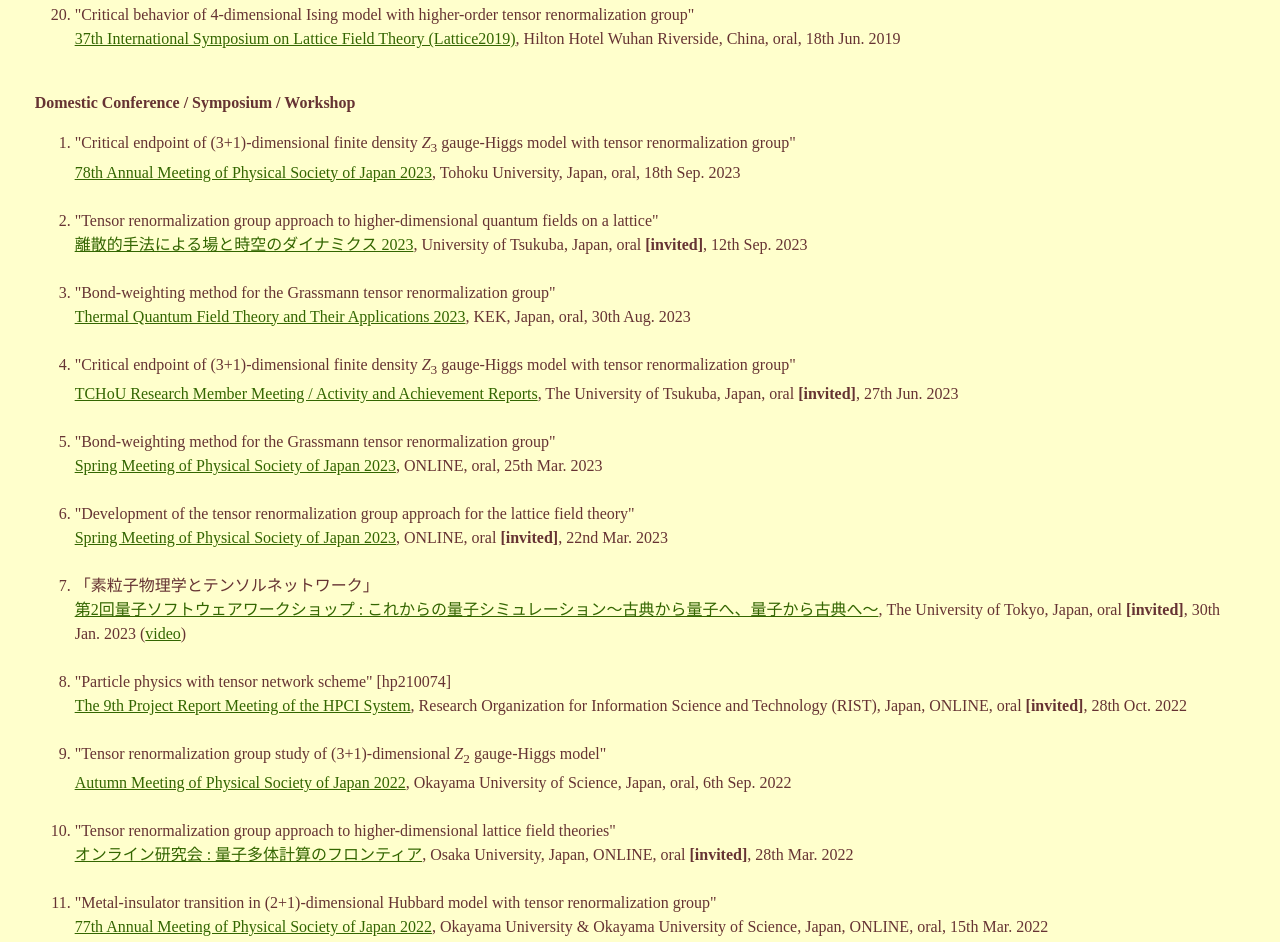
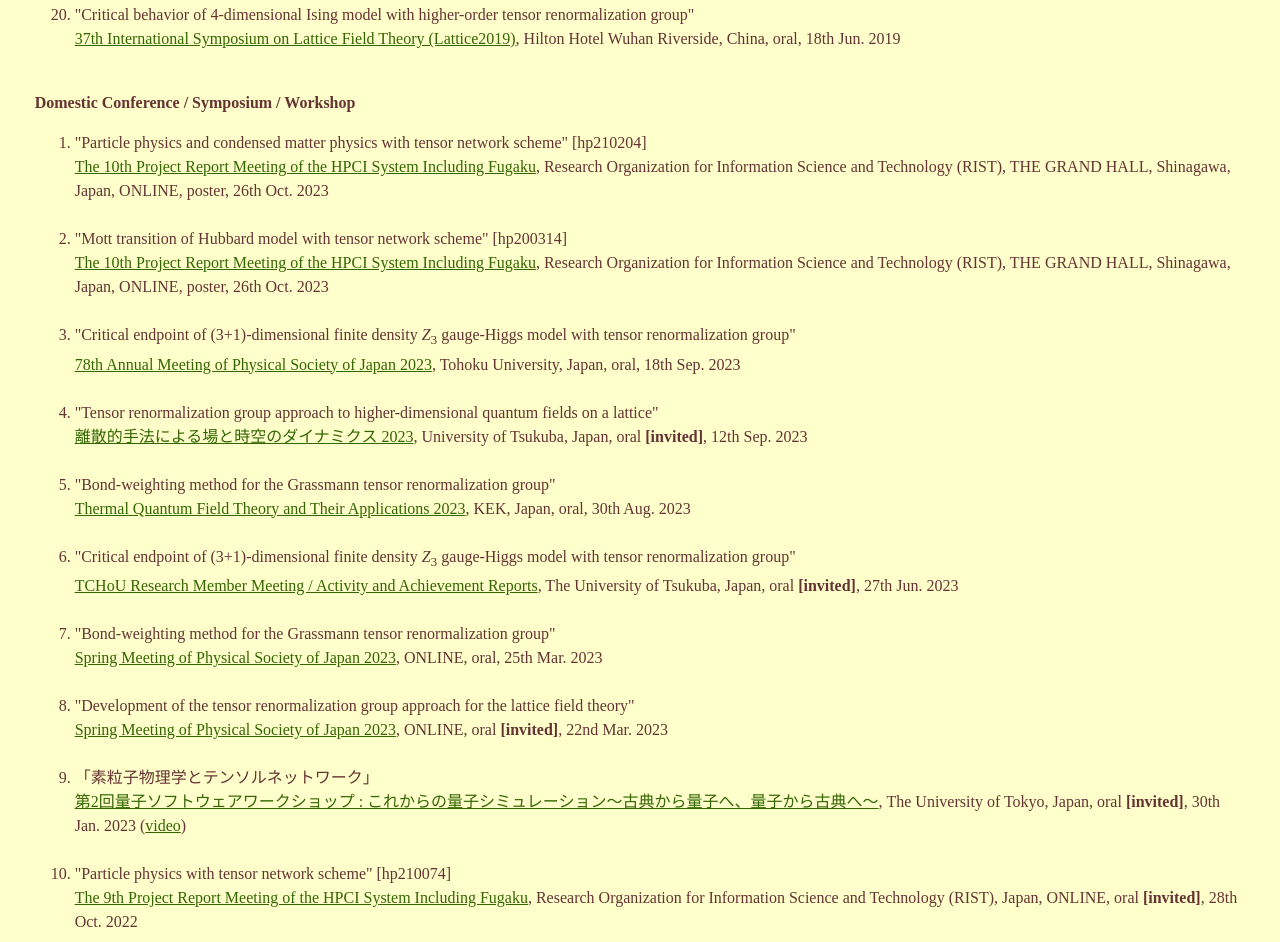
Before and after one commit to akiyama-es/akiyama-es.github.io, a plain HTML site: page HP/presentation.html in a window 1280 px wide. Shown: the part 1578-2520 px from the top of the page. Drawn offline with Linux system fonts and the light colour scheme.

Commit message:
Update presentation.html

```diff
--- a/HP/presentation.html
+++ b/HP/presentation.html
@@ -133,6 +133,13 @@
     <ol>
 
         <!--<ol>-->
+	<li>"Particle physics and condensed matter physics with tensor network scheme" [hp210204]<br/>
+        <a href="https://www.hpci-office.jp/en/events/project_report_meeting">The 10th Project Report Meeting of the HPCI System Including Fugaku</a>, Research Organization for Information Science and Technology (RIST), THE GRAND HALL, Shinagawa, Japan, ONLINE, poster, 26th Oct. 2023
+        </li><br/>
+
+	<li>"Mott transition of Hubbard model with tensor network scheme" [hp200314]<br/>
+        <a href="https://www.hpci-office.jp/en/events/project_report_meeting">The 10th Project Report Meeting of the HPCI System Including Fugaku</a>, Research Organization for Information Science and Technology (RIST), THE GRAND HALL, Shinagawa, Japan, ONLINE, poster, 26th Oct. 2023
+        </li><br/>
 
 	<li>"Critical endpoint of (3+1)-dimensional finite density <i>Z</i><sub>3</sub> gauge-Higgs model with tensor renormalization group"<br/>
         <a href="https://onsite.gakkai-web.net/jps/jps_search/2023au/index_e.html">78th Annual Meeting of Physical Society of Japan 2023</a>, Tohoku University, Japan, oral, 18th Sep. 2023
@@ -163,7 +170,7 @@
         </li><br/>
 
         <li>"Particle physics with tensor network scheme" [hp210074]<br/>
-        <a href="https://www.hpci-office.jp/en/events/project_report_meeting">The 9th Project Report Meeting of the HPCI System</a>, Research Organization for Information Science and Technology (RIST), Japan, ONLINE, oral <b>[invited]</b>, 28th Oct. 2022
+        <a href="https://www.hpci-office.jp/en/events/project_report_meeting">The 9th Project Report Meeting of the HPCI System Including Fugaku</a>, Research Organization for Information Science and Technology (RIST), Japan, ONLINE, oral <b>[invited]</b>, 28th Oct. 2022
         </li><br/>
 
         <li>"Tensor renormalization group study of (3+1)-dimensional <i>Z</i><sub>2</sub> gauge-Higgs model"<br/>
```
